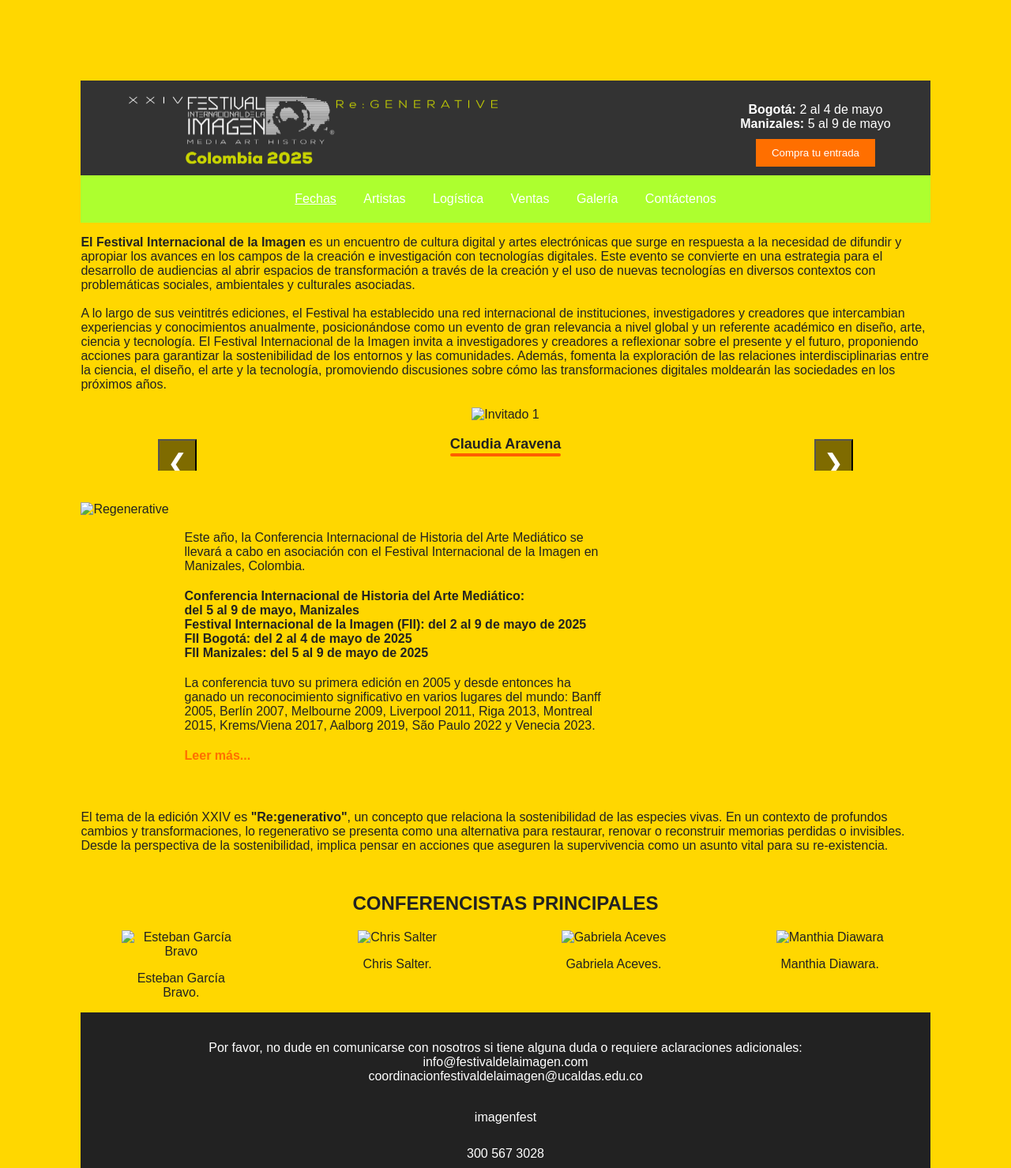
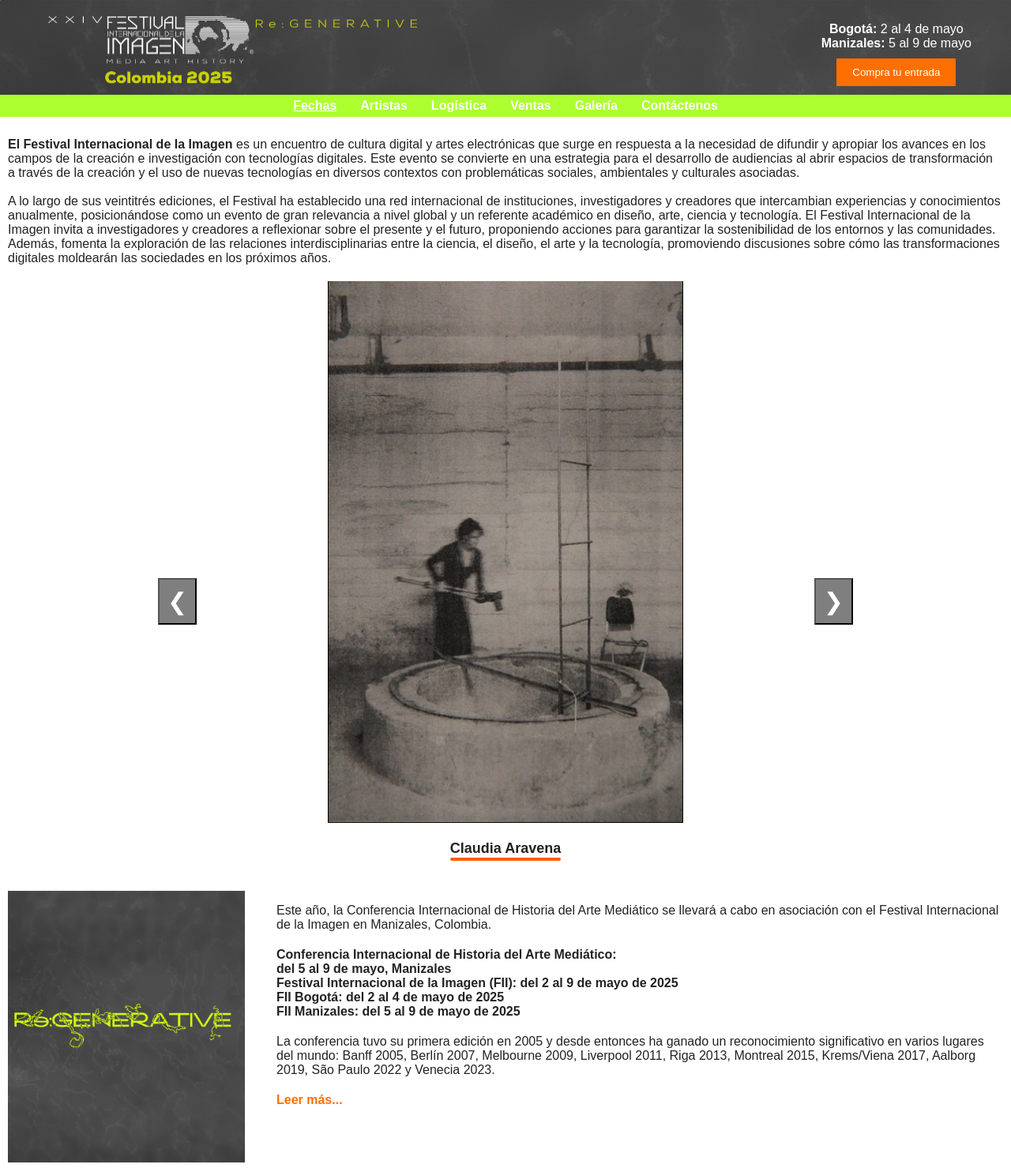
Before and after one commit to Mar-rojo11/Festival-Internacional-de-la-imagen, a plain HTML site: page index.html in a window 1280 px wide. Shown: the top 1479 px of the page at 79% size. Drawn offline with Linux system fonts and the light colour scheme.

Commit message:
Add files via upload

```diff
--- a/estilos.css
+++ b/estilos.css
@@ -2,25 +2,22 @@ body {
   margin: 0;
   font-family: Arial, sans-serif;
   color: #222;
-  padding: 8%;
 }
 
 
 .encabezado {
-  background-image: url("..//FESTIVAL DE LA IMAGEN/IMAGENES/baground.png");
-  padding: 0 50px;
-  display: flex;
-  justify-content: space-between;
+  background-image: url("IMAGENES/baground.png");
+  padding: 0 10px;
   align-items: center;
   background-color: #333;
-  height: 120px;
+
   color: white;
-  background-size: cover;
+
 
 }
 
 .logo img {
-  width: 500px;
+  width: 100%;
 }
 
 .info-fechas {
@@ -43,13 +40,17 @@ body {
 
 
 .menu {
-  background-color:greenyellow;
+  background-color: greenyellow;
   text-align: center;
   padding: 5px 0;
+
 }
 
 .menu ul {
   list-style: none;
+  padding: 0;
+
+  margin: 0%;
   padding: 0;
 }
 
@@ -62,6 +63,8 @@ body {
   text-decoration: none;
   color: white;
   font-size: 16px;
+  font-weight: bold;
+  display: block;
 }
 
 .menu a:hover,
@@ -69,6 +72,9 @@ body {
   text-decoration: underline;
 }
 
+main{
+  padding: 10px;
+}
 
 .carrusel {
   position: relative;
@@ -114,20 +120,14 @@ body {
 }
 
 
-.seccion-regenerativa {
-  display: flex;
-  margin: 40px 0;
-}
+
 
 .imagen-izquierda img {
-  width: 300px;
+  width: 100%;
   height: auto;
 }
 
-.texto-derecha {
-  padding: 20px;
-  width: 50%;
-}
+
 
 .texto-derecha p {
   margin-bottom: 20px;
@@ -173,10 +173,12 @@ body {
   margin: 10px 0;
 
 }
-.redes img{
+
+.redes img {
   width: 5%;
 
 }
+
 .nombre-invitado-franja {
   position: relative;
   font-size: 18px;
@@ -197,25 +199,48 @@ body {
   border-radius: 2px;
 }
 
-@media(min-width:768px){
-    body{
-        background-color: aqua;
-    }
+@media(min-width:768px) {
+
+.menu ul {
+
+  display: flex;
+  justify-content: center;
+
 
 }
-@media(min-width:992px) {
-    body{
-        background-color:hotpink (129, 13, 253);
-    }
-    }
-@media(min-width:1200px){
-    body{
-        background-color:gold;
-    }
 
 }
-@media(min-width:1600px){
-    body{
-        background-color:aquamarine;
-    }
+
+@media(min-width:992px) {
+
+  .logo img {
+    width: 500px;
   }
+
+  .encabezado {
+    padding: 0 50px;
+    display: flex;
+    justify-content: space-between;
+    align-items: center;
+    height: 120px;
+    background-size: cover;
+
+  }
+  .seccion-regenerativa {
+  display: flex;
+  gap: 40px;
+  width: 100%;
+}
+.imagen-izquierda img {
+  width:300px;
+  height: auto;
+}
+
+
+}
+
+
+
+@media(min-width:1200px) {}
+
+@media(min-width:1600px) {}
--- a/index.html
+++ b/index.html
@@ -44,19 +44,19 @@
     <div class="carrusel">
       <button class="flecha izquierda">&#10094;</button>
       <div class="carrusel-interno">
-        <div class="invitado"><img src="../FESTIVAL DE LA IMAGEN/INVITADOS/claudia-aravena.jpg" alt="Invitado 1"> <br> <p class="nombre-invitado-franja">Claudia Aravena</p></div>
-        <div class="invitado"><img src="../FESTIVAL DE LA IMAGEN/INVITADOS/jorge-la-ferla.jpeg.jpg" alt="Invitado 2"> <br> <p class="nombre-invitado-franja">Jorge la Ferla</p></div>
-        <div class="invitado"><img src="../FESTIVAL DE LA IMAGEN/INVITADOS/jose-carlos-mariategui.jpg" alt="Invitado 3"> <br> <p class="nombre-invitado-franja">Jose Carlo Mariategui</p></div>
-        <div class="invitado"><img src="../FESTIVAL DE LA IMAGEN/INVITADOS/juliana-castro-duperly.jpg" alt="Invitado 4"><br> <p class="nombre-invitado-franja">Juliana Castro Duperly</p></div>
-        <div class="invitado"><img src="../FESTIVAL DE LA IMAGEN/INVITADOS/maria-ptqk.jpg" alt="Invitado 5"> <br> <p class="nombre-invitado-franja">Maria Ptqk</p></div>
-        <div class="invitado"><img src="../FESTIVAL DE LA IMAGEN/INVITADOS/Sharath.jpg" alt="Invitado 6"> <br> <p class="nombre-invitado-franja">Sharath</p></div>
+        <div class="invitado"><img src="INVITADOS/claudia-aravena.jpg" alt="Invitado 1"> <br> <p class="nombre-invitado-franja">Claudia Aravena</p></div>
+        <div class="invitado"><img src="INVITADOS/jorge-la-ferla.jpeg.jpg" alt="Invitado 2"> <br> <p class="nombre-invitado-franja">Jorge la Ferla</p></div>
+        <div class="invitado"><img src="INVITADOS/jose-carlos-mariategui.jpg" alt="Invitado 3"> <br> <p class="nombre-invitado-franja">Jose Carlo Mariategui</p></div>
+        <div class="invitado"><img src="INVITADOS/juliana-castro-duperly.jpg" alt="Invitado 4"><br> <p class="nombre-invitado-franja">Juliana Castro Duperly</p></div>
+        <div class="invitado"><img src="INVITADOS/maria-ptqk.jpg" alt="Invitado 5"> <br> <p class="nombre-invitado-franja">Maria Ptqk</p></div>
+        <div class="invitado"><img src="INVITADOS/Sharath.jpg" alt="Invitado 6"> <br> <p class="nombre-invitado-franja">Sharath</p></div>
       </div>
       <button class="flecha derecha">&#10095;</button>
     </div>
 
     <section class="seccion-regenerativa">
       <div class="imagen-izquierda">
-        <img src="../FESTIVAL DE LA IMAGEN/IMAGENES/REGENERATIVE.jpg" alt="Regenerative">
+        <img src="IMAGENES/REGENERATIVE.jpg" alt="Regenerative">
       </div>
       <div class="texto-derecha">
         <p>
@@ -83,10 +83,10 @@
     <section class="conferencistas">
       <h2>CONFERENCISTAS PRINCIPALES</h2>
       <div class="grid-personas">
-        <div><img src="../FESTIVAL DE LA IMAGEN/CONFERENCISTAS/Esteban-Garcia.jpeg" alt="Esteban García Bravo"><p>Esteban García Bravo.</p></div>
-        <div><img src="../FESTIVAL DE LA IMAGEN/CONFERENCISTAS/chrissalter.jpg" alt="Chris Salter"><p>Chris Salter.</p></div>
-        <div><img src="../FESTIVAL DE LA IMAGEN/CONFERENCISTAS/gabriela-aceves.jpg" alt="Gabriela Aceves"><p>Gabriela Aceves.</p></div>
-        <div><img src="../FESTIVAL DE LA IMAGEN/CONFERENCISTAS/Manthia-Diawara.jpg" alt="Manthia Diawara"><p>Manthia Diawara.</p></div>
+        <div><img src="CONFERENCISTAS/Esteban-Garcia.jpeg" alt="Esteban García Bravo"><p>Esteban García Bravo.</p></div>
+        <div><img src="CONFERENCISTAS/chrissalter.jpg" alt="Chris Salter"><p>Chris Salter.</p></div>
+        <div><img src="CONFERENCISTAS/gabriela-aceves.jpg" alt="Gabriela Aceves"><p>Gabriela Aceves.</p></div>
+        <div><img src="CONFERENCISTAS/Manthia-Diawara.jpg" alt="Manthia Diawara"><p>Manthia Diawara.</p></div>
       </div>
     </section>
 
@@ -96,8 +96,8 @@
         coordinacionfestivaldelaimagen@ucaldas.edu.co
       </p>
       <div class="redes">
-        <p><img src="../FESTIVAL DE LA IMAGEN/IMAGENES/instagram.png" alt=""><br> imagenfest</p>
-        <p><img src="../FESTIVAL DE LA IMAGEN/IMAGENES/wpp.png" alt=""> <br>300 567 3028</p>
+        <p><img src="IMAGENES/instagram.png" alt=""><br> imagenfest</p>
+        <p><img src="IMAGENES/wpp.png" alt=""> <br>300 567 3028</p>
       </div>
     </footer>
   </main>
```
